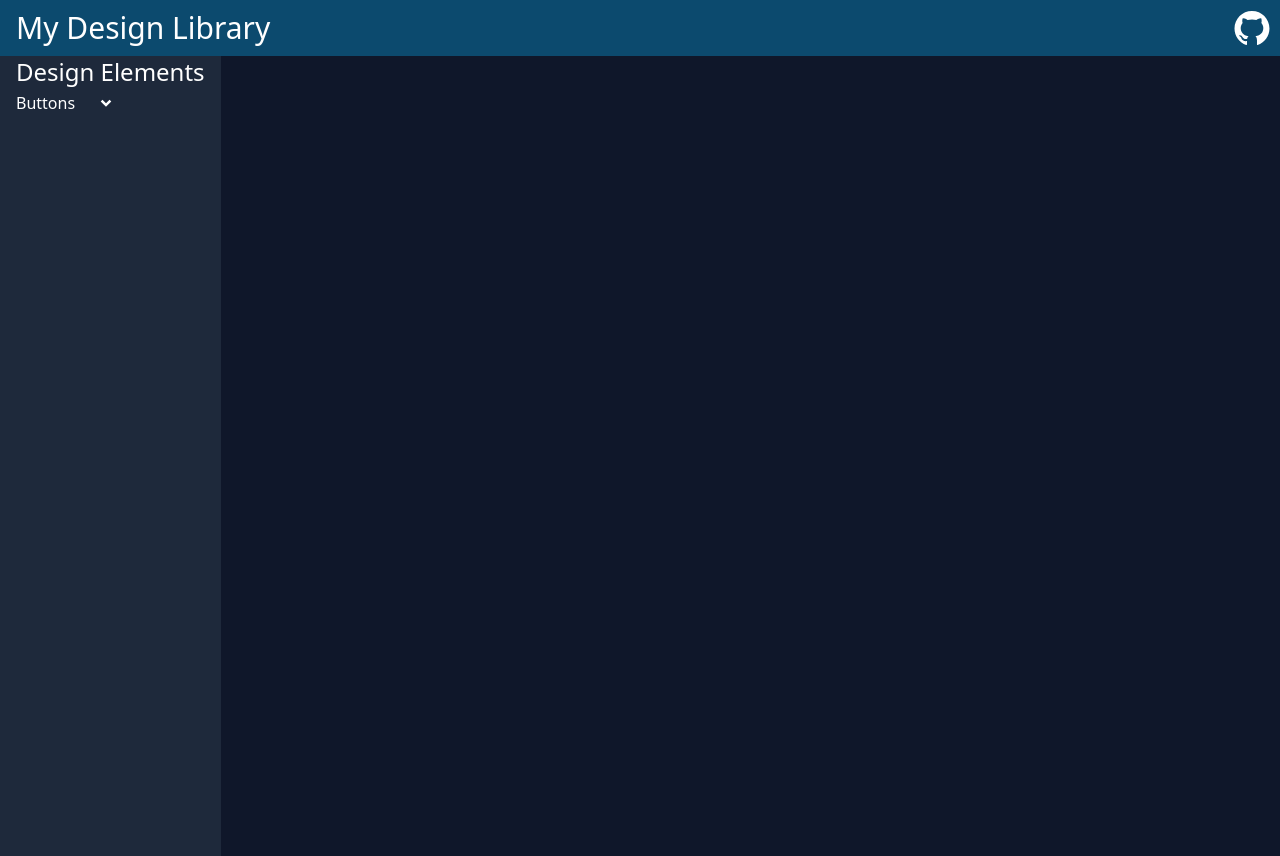
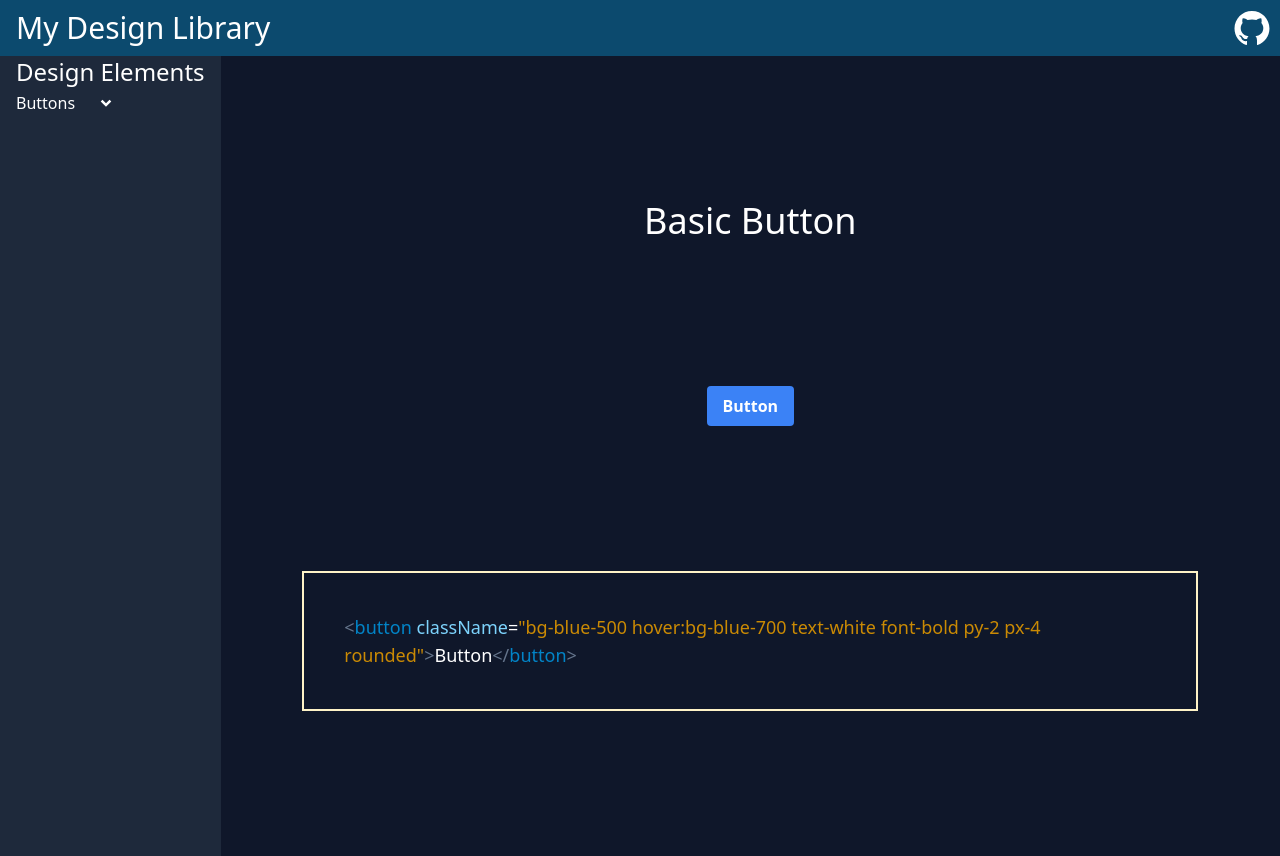
Before and after one commit to rkaufusi/design-library, a React (Create React App) app: page / in a window 1280 px wide. Built offline with nearby package versions, Linux system fonts and the light colour scheme.

Commit message:
formatting and cleaned code

```diff
--- a/src/componentObj.tsx
+++ b/src/componentObj.tsx
@@ -1,11 +1,9 @@
 import React from 'react'
 
-export const ComponentObj = () => {
-    // button one
+export const BasicButton = () => {
     return (
         <div className="flex flex-col w-auto h-auto justify-evenly items-center">
-        <h1 className="text-white text-4xl">Button One</h1>
-
+            <h1 className="text-white text-4xl">Basic Button</h1>
             <button className="bg-blue-500 hover:bg-blue-700 text-white font-bold py-2 px-4 rounded">Button</button>
             <div className="border-amber-100 border-solid border-2 w-fit max-w-4xl h-fit">
                 <p className="text-lg flex justify-center my-10 mx-10">
@@ -27,11 +25,10 @@ export const ComponentObj = () => {
     )
 }
 
-export const ButtonTwo2 = () => {
+export const BasicButton2XLRound = () => {
     return (
         <div className="flex flex-col w-auto h-auto justify-evenly items-center">
             <h1 className="text-white text-4xl">Basic Button</h1>
-
             <button className="bg-blue-500 hover:bg-blue-700 text-white font-bold py-2 px-4 rounded-2xl">Button</button>
             <div className="border-amber-100 border-solid border-2 w-fit max-w-4xl h-fit">
                 <p className="text-lg flex justify-center my-10 mx-10">
@@ -52,3 +49,38 @@ export const ButtonTwo2 = () => {
         </div>
     )
 }
+
+export const HoverButton = () => {
+    return (
+        <div className="flex flex-col w-auto h-auto justify-evenly items-center">
+            <h1 className="text-white text-4xl">Hover Button</h1>
+                <button
+                    data-mdb-ripple="true"
+                    data-mdb-ripple-color="light"
+                    className="inline-block px-6 py-2.5 bg-blue-600 text-white font-medium text-xs leading-tight uppercase rounded shadow-md hover:bg-blue-700 hover:shadow-lg focus:bg-blue-700 focus:shadow-lg focus:outline-none focus:ring-0 active:bg-blue-800 active:shadow-lg transition duration-150 ease-in-out"
+                >Button</button>
+            <div className="border-amber-100 border-solid border-2 w-fit max-w-4xl h-fit">
+                <p className="text-lg flex justify-center my-10 mx-10">
+                    <span>
+                        <span className="text-slate-500">{`<`}</span>
+                        <span className="text-sky-600">button </span>
+                        <span className="text-sky-300">data-mdb-ripple</span>
+                        <span className="text-white">=</span>
+                        <span className="text-yellow-600">"true" </span>
+                        <span className="text-sky-300">data-mdb-ripple-color</span>
+                        <span className="text-white">=</span>
+                        <span className="text-yellow-600">"light" </span>
+                        <span className="text-sky-300">className</span>
+                        <span className="text-white">=</span>
+                        <span className="text-yellow-600">"inline-block px-6 py-2.5 bg-blue-600 text-white font-medium text-xs leading-tight uppercase rounded shadow-md hover:bg-blue-700 hover:shadow-lg focus:bg-blue-700 focus:shadow-lg focus:outline-none focus:ring-0 active:bg-blue-800 active:shadow-lg transition duration-150 ease-in-out"</span>
+                        <span className="text-slate-500">{`>`}</span>
+                        <span className="text-white">Button</span>
+                        <span className="text-slate-500">{`</`}</span>
+                        <span className="text-sky-600">button</span>
+                        <span className="text-slate-500">{`>`}</span>
+                    </span>
+                </p>
+            </div>
+        </div>
+    )
+}
```
Lines whose indentation alone changed are shown as unchanged.
